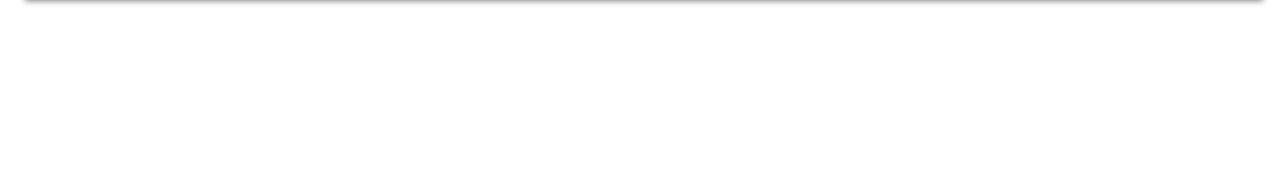
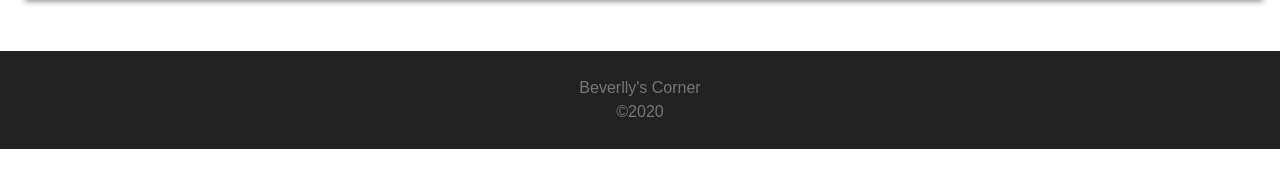
Before and after one commit to GCaetano97/FinalExercise, a Svelte app in the folder svelte simple/: page / in a window 1280 px wide. Shown: the part 477-664 px from the top of the page. Built offline with nearby package versions, Linux system fonts and the light colour scheme.

Commit message:
Rename src/components/Footer.svelte to svelte simple/src/components/Footer.svelte

```diff
--- /dev/null
+++ b/svelte simple/src/components/Footer.svelte
@@ -0,0 +1,3 @@
+<footer>
+    <span>Beverlly's Corner <br/>&copy;2020</span>
+</footer>
```
